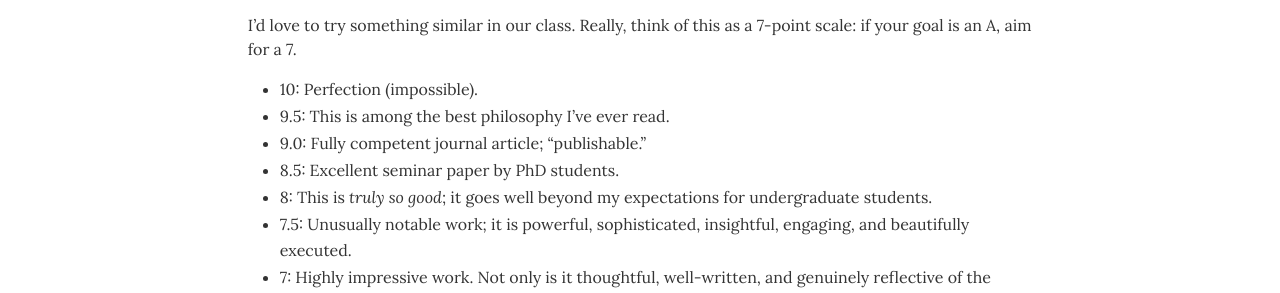
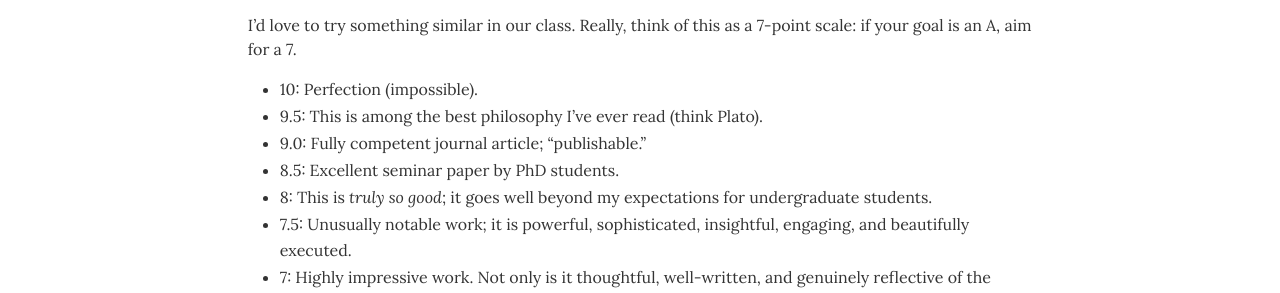
Before and after one commit to dingherself/love-gender-sex, a Jekyll site: the page built from handouts/_posts/2026-01-15-grade-scale.md, in a window 1280 px wide. Shown: the part 699-992 px from the top of the page. Built offline with Jekyll 4.4.1, drawn with Linux system fonts in a browser that asks for light colours.

Commit message:
word choice

```diff
--- a/handouts/_posts/2026-01-15-grade-scale.md
+++ b/handouts/_posts/2026-01-15-grade-scale.md
@@ -15,7 +15,7 @@ This blew my mind and changed my life. I was not just born a perfectionist; I wa
 I’d love to try something similar in our class. Really, think of this as a 7-point scale: if your goal is an A, aim for a 7.
 
 - 10: Perfection (impossible).
-- 9.5: This is among the best philosophy I’ve ever read.
+- 9.5: This is among the best philosophy I’ve ever read (think Plato).
 - 9.0: Fully competent journal article; “publishable.”
 - 8.5: Excellent seminar paper by PhD students.
 - 8: This is *truly so good*; it goes well beyond my expectations for undergraduate students.
```
